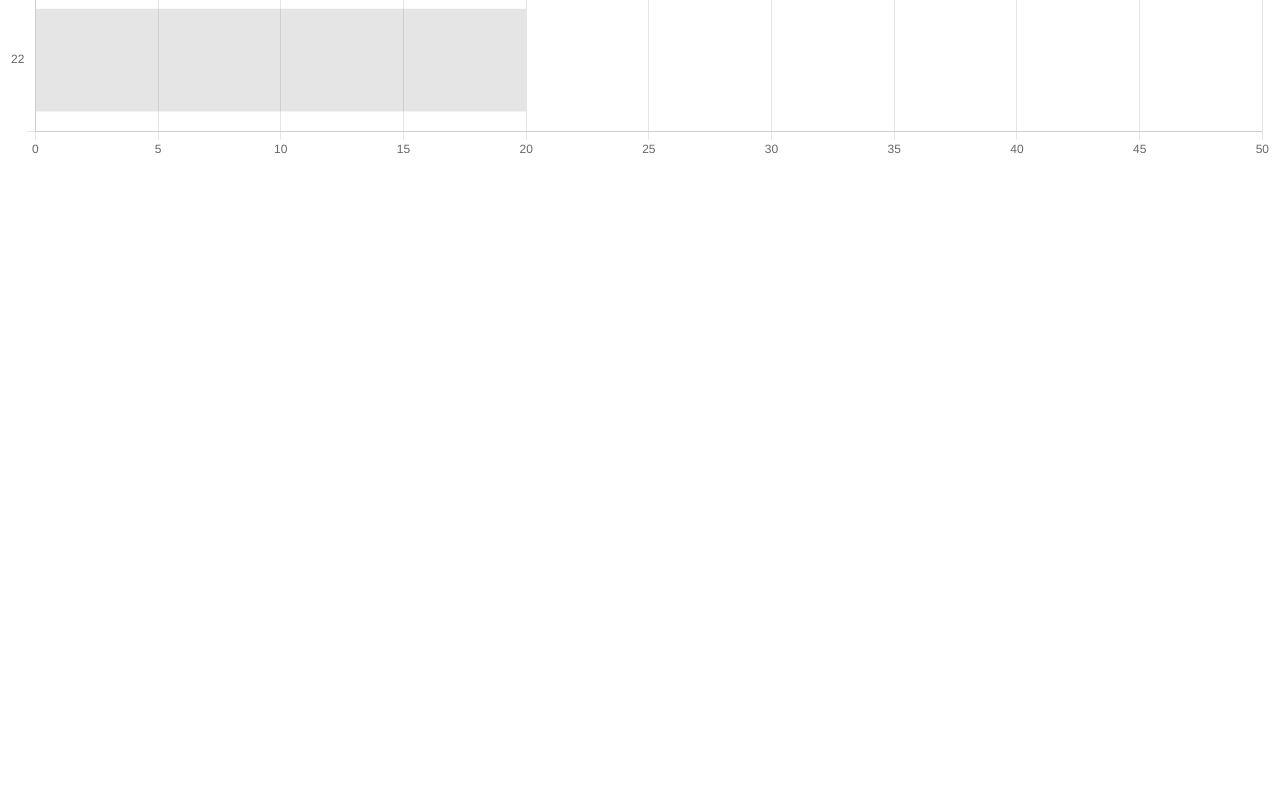
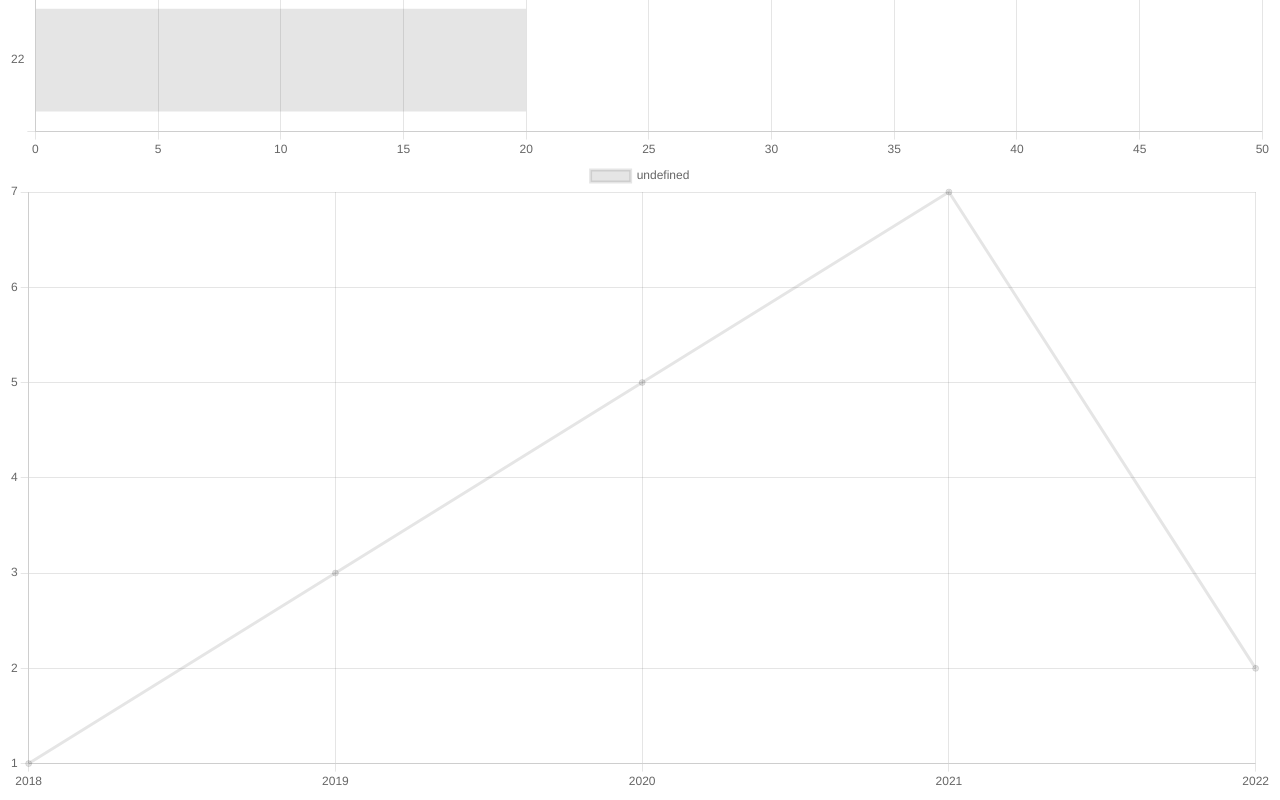
Before and after one commit to ghdnjs18/react-visualization, a React (Create React App) app: page / in a window 1280 px wide. Shown: the part 1112-1912 px from the top of the page. Before the commit the page ends 1280 px from the top, so only its background shows below. Built offline with nearby package versions, Linux system fonts and the light colour scheme.

Commit message:
LineChart 기본 구현

```diff
--- a/src/App.js
+++ b/src/App.js
@@ -1,5 +1,6 @@
-import React, { useEffect, useRef } from "react";
+import React from "react";
 import HorizontalBarChart from "./HorizontalBarChart";
+import LineChart from "./LineChart";
 import VerticalBarChart from "./VerticalBarChart";
 
 function App() {
@@ -7,6 +8,7 @@
     <div>
       <VerticalBarChart />
       <HorizontalBarChart />
+      <LineChart />
     </div>
   );
 }
--- /dev/null
+++ b/src/LineChart.js
@@ -0,0 +1,31 @@
+import { Chart } from "chart.js";
+import { useEffect, useRef } from "react";
+
+function LineChart() {
+  const canvasDom = useRef(null);
+
+  useEffect(() => {
+    const ctx = canvasDom.current.getContext("2d");
+    const lineChart = new Chart(ctx, {
+      type: "line",
+      data: {
+        labels: [2018, 2019, 2020, 2021, 2022],
+        datasets: [
+          {
+            data: [1, 3, 5, 7, 2],
+          },
+        ],
+      },
+    });
+    return () => {
+      lineChart.destroy();
+    };
+  }, []);
+  return (
+    <div>
+      <canvas ref={canvasDom} />
+    </div>
+  );
+}
+
+export default LineChart;
```
